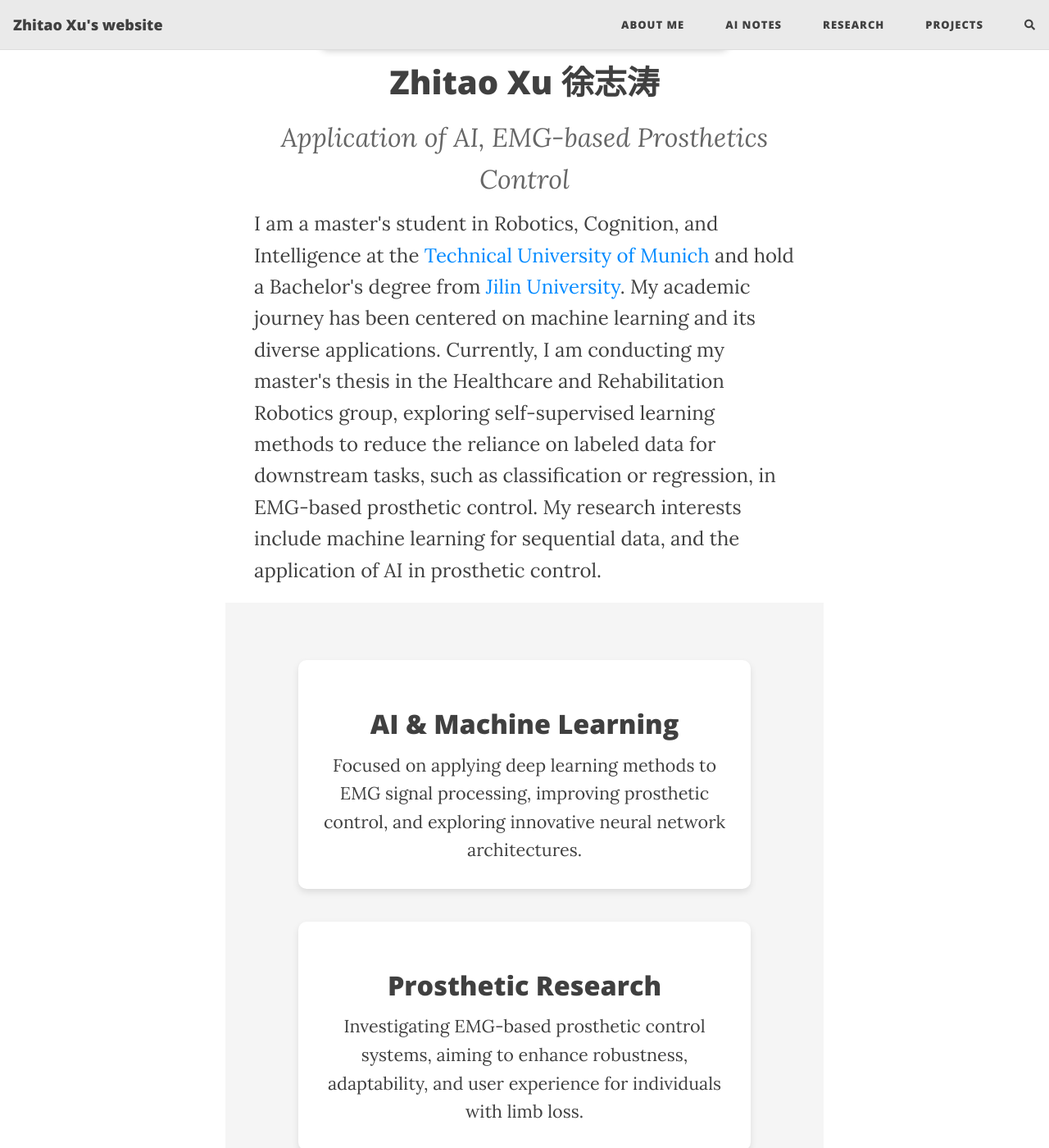
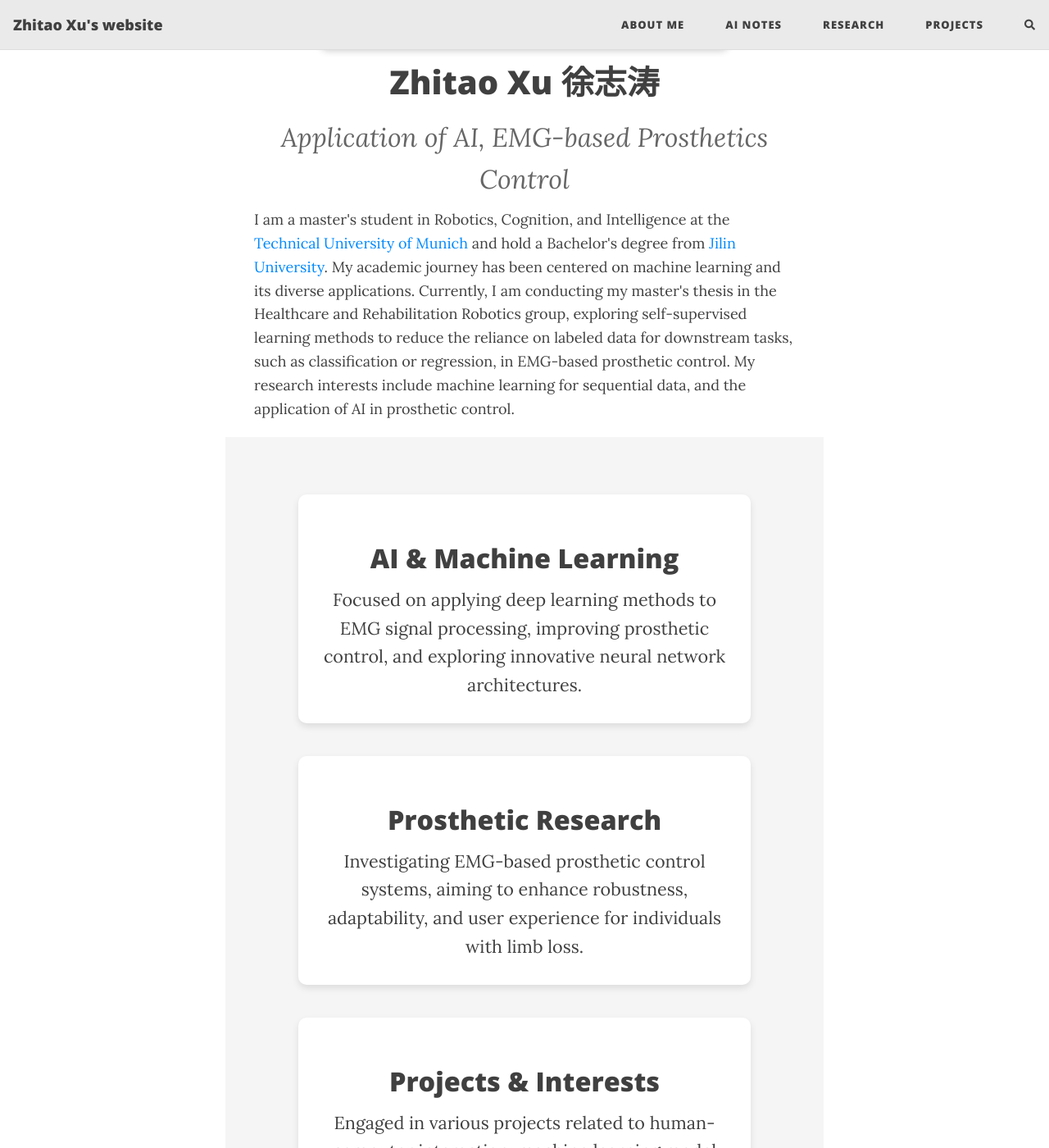
Before and after one commit to HerrXu01/herrxu01.github.io, a Jekyll site: the page built from index.html, in a window 1280 px wide and 1400 px high, scrolled down 869 px. Shown: the whole window at 82% size. Built offline with Jekyll 4.4.1, drawn with Linux system fonts in a browser that asks for light colours; the list of posts is cut into pages by our own code; comment, search, counter and statistics services are not loaded.

Commit message:
adjust self intro

```diff
--- a/assets/css/beautifuljekyll.css
+++ b/assets/css/beautifuljekyll.css
@@ -1310,9 +1310,9 @@ footer .social-network-links a::before {
 
 .intro-text {
   text-align: left;
-  font-size: 1.5rem; /* 调整字体大小 */
-  line-height: 1.6; /* 调整行高 */
   margin-left: 20px; /* 根据需要调整左侧边距 */
   margin-right: 20px; /* 保证右边距不会贴到网页最右边 */
   max-width: 800px; /* 控制文字的宽度，使其不延伸得太宽 */
+  font-size: 18px; /* 调整字体大小 */
+  line-height: 1.6; /* 调整行高，使文字更易阅读 */
 }
```
